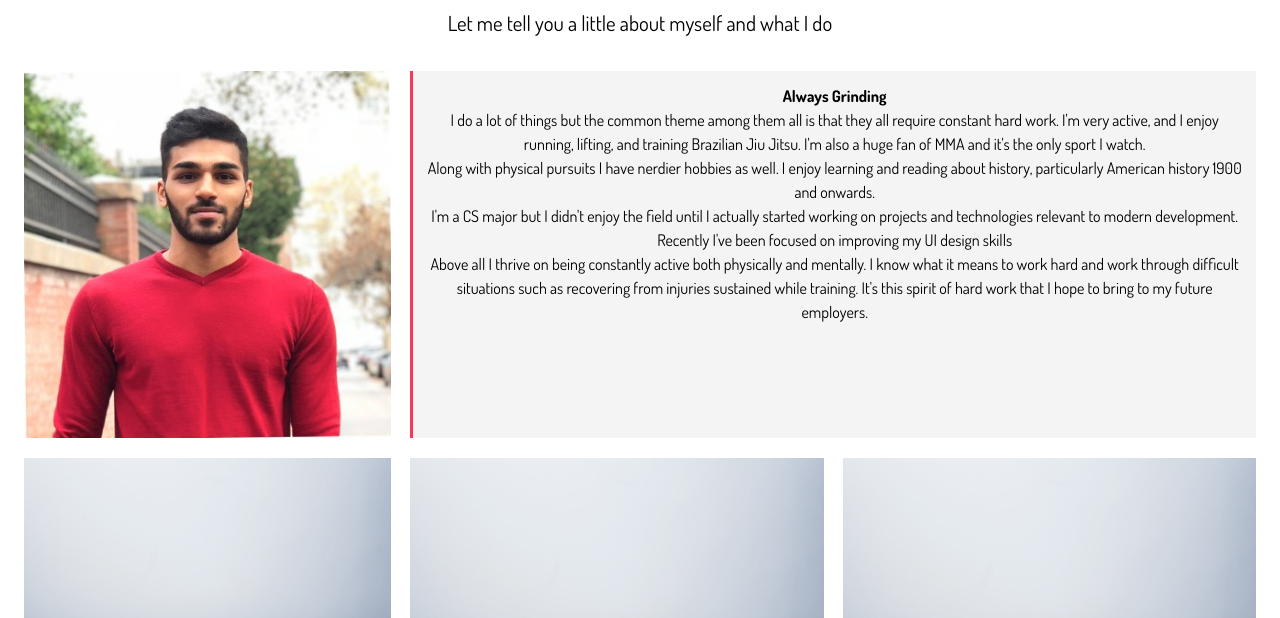
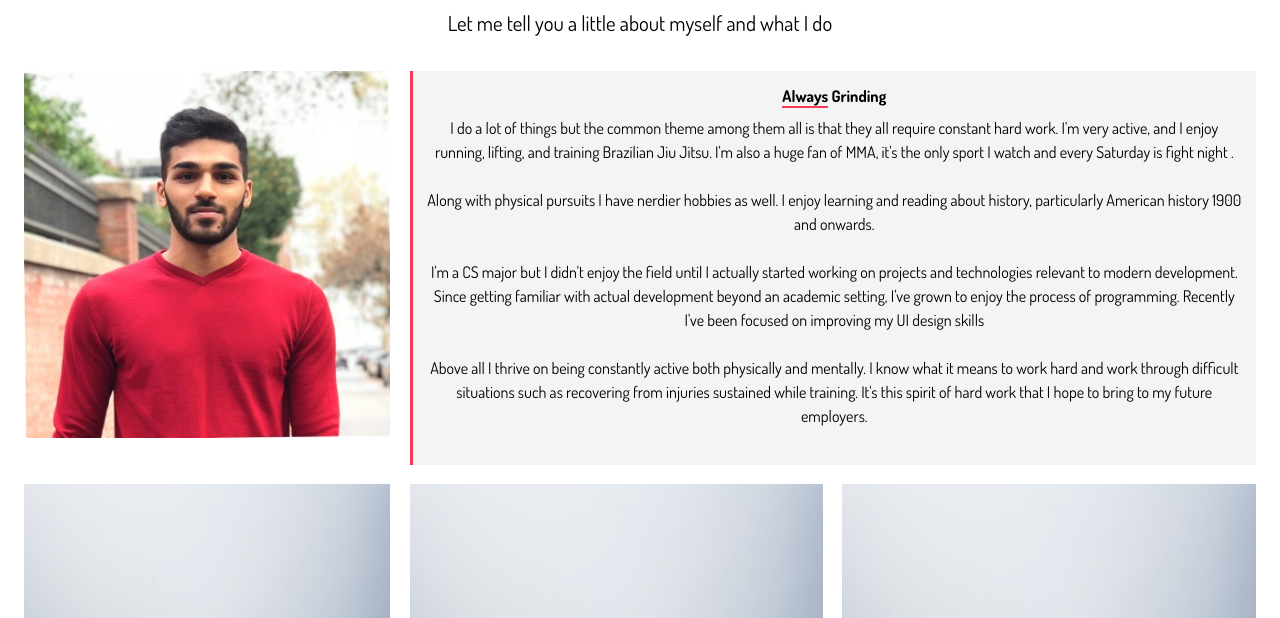
Before and after one commit to sahaldos1/portfolio, a website: page dist/about.html in a window 1280 px wide. Shown: the part 182-800 px from the top of the page. Drawn offline with Linux system fonts and the light colour scheme.

Commit message:
Edit bio text

```diff
--- a/scss/main.scss
+++ b/scss/main.scss
@@ -178,6 +178,18 @@ img {
         background: #f4f4f4;
         border-left: 3px solid #f73859;
         padding: 0.8rem;
+
+        h4 {
+          padding-bottom: 0.5rem;
+
+          span {
+            border-bottom: 2px #f73859 solid;
+          }
+        }
+
+        p {
+          padding-bottom: 1.5rem;
+        }
       }
 
       .img-1 {
```
Also changed, not shown: dist/about.html, dist/css/main.css.
